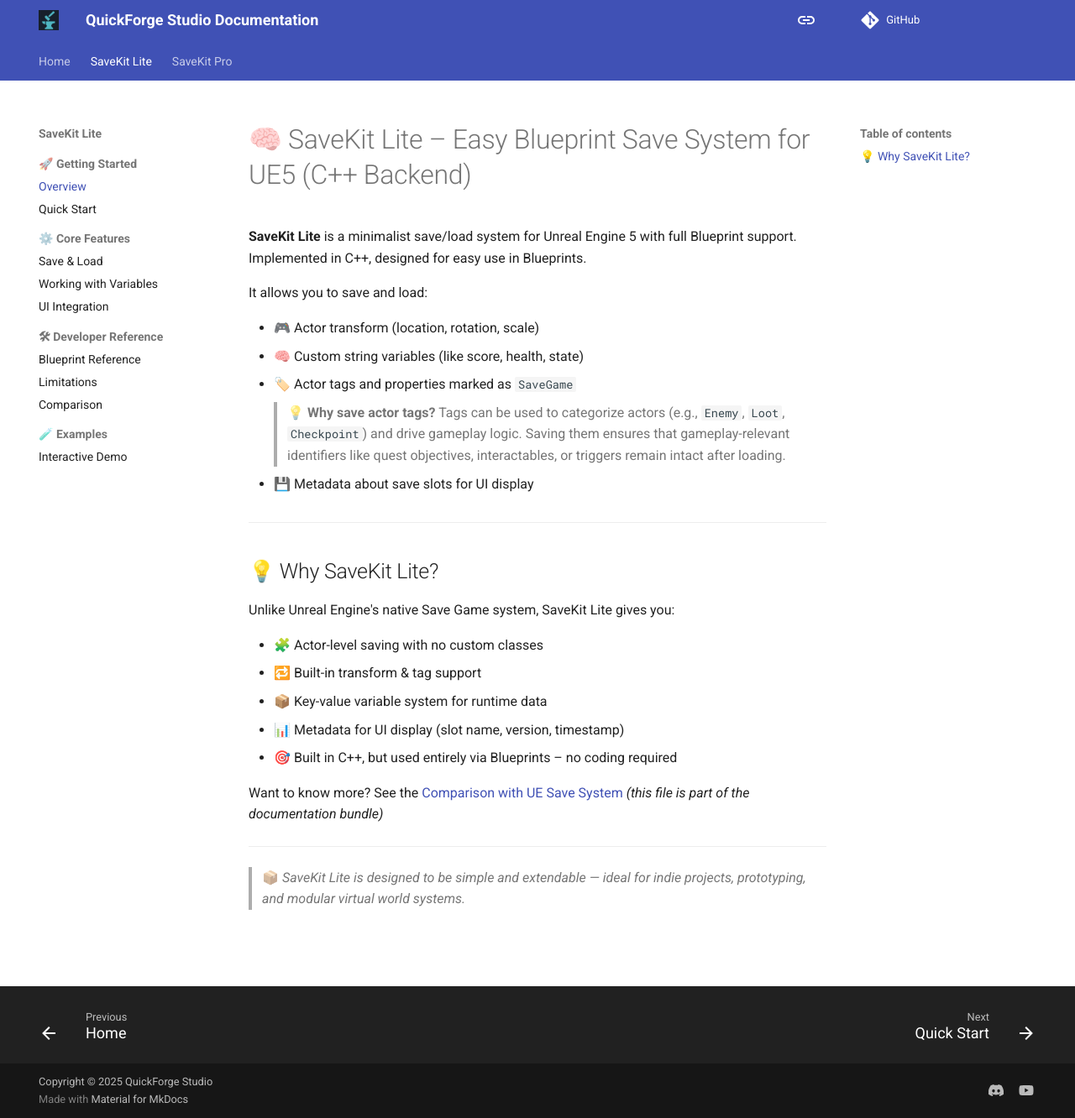
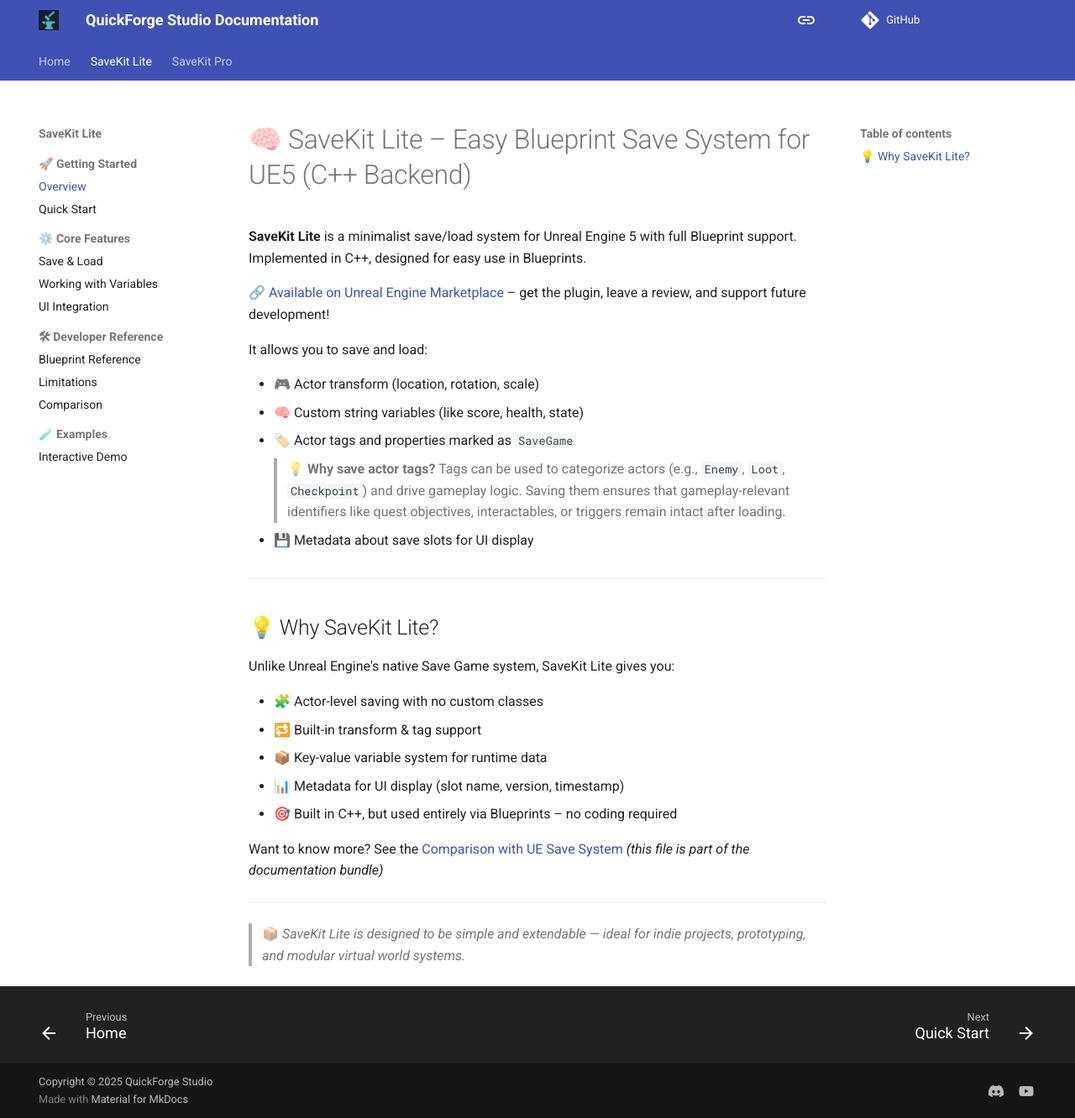
Before and after one commit to george-shilovsky/quickforge-docs, an MkDocs documentation site: the page built from docs/SaveKitLite/index.md, in a window 1280 px wide and 1332 px high. Shown: the whole window at 84% size. Built offline with MkDocs 1.6.1 and Material for MkDocs 9.7.7, drawn with Linux system fonts in a browser that asks for light colours; comment, search, counter and statistics services are not loaded.

Commit message:
Update index.md

```diff
--- a/docs/SaveKitLite/index.md
+++ b/docs/SaveKitLite/index.md
@@ -1,6 +1,8 @@
 # 🧠 SaveKit Lite – Easy Blueprint Save System for UE5 (C++ Backend)
 
 **SaveKit Lite** is a minimalist save/load system for Unreal Engine 5 with full Blueprint support. Implemented in C++, designed for easy use in Blueprints.
+
+🔗 [Available on Unreal Engine Marketplace](https://fab.com/s/1c043632008e) – get the plugin, leave a review, and support future development!
 
 It allows you to save and load:
 
```
